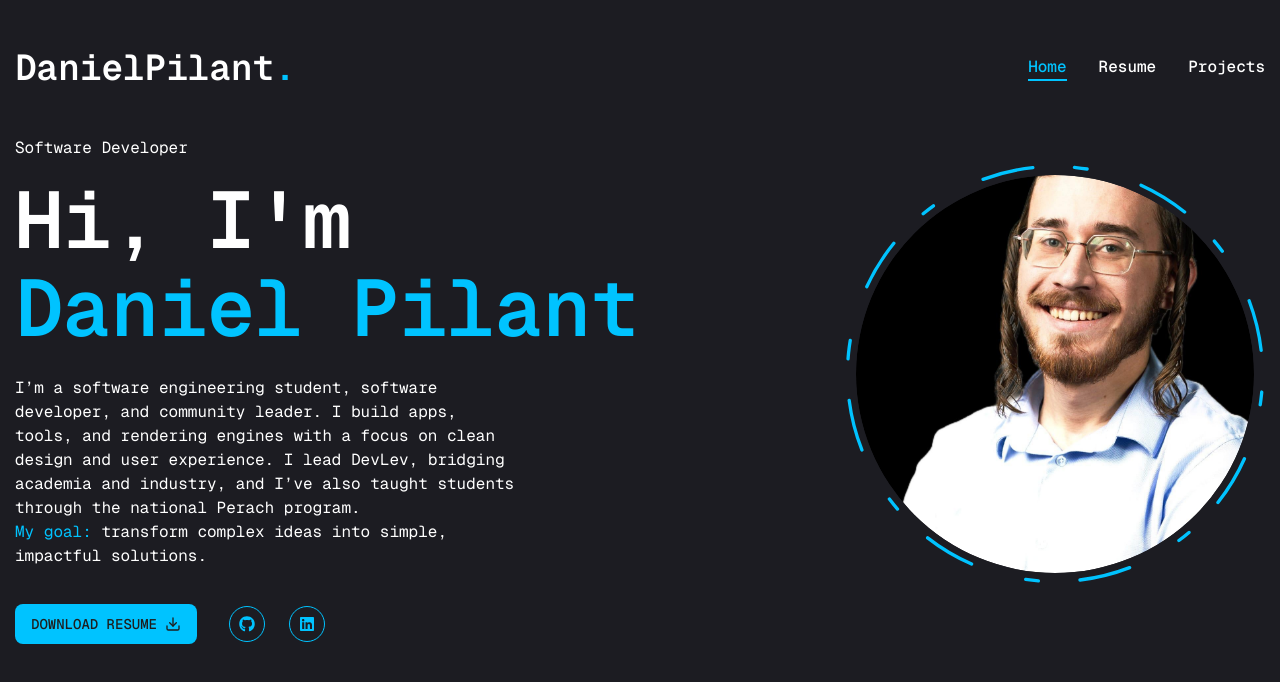
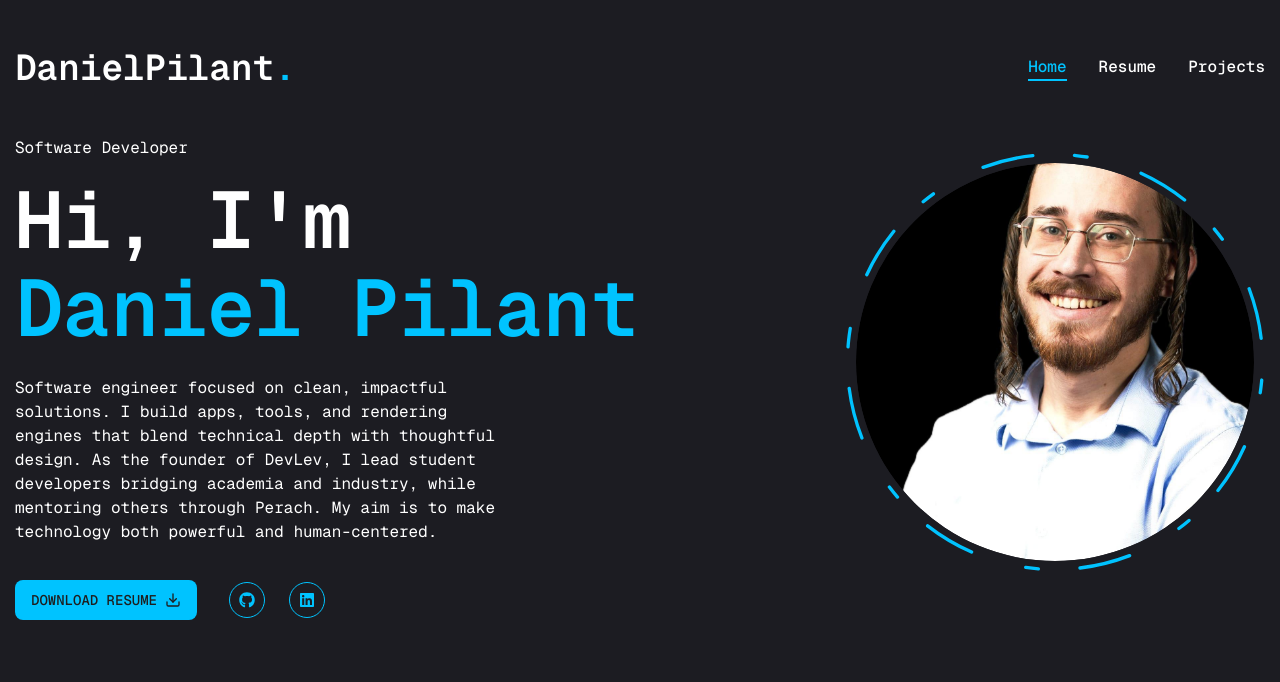
Before and after one commit to DanielPilant/portfolio, a Next.js app: page / in a window 1280 px wide. Shown: the top 682 px of the page. Built offline with nearby package versions, Linux system fonts and the light colour scheme.

Commit message:
Implement code changes to enhance functionality and improve performance

```diff
--- a/app/layout.tsx
+++ b/app/layout.tsx
@@ -17,8 +17,8 @@ const geistMono = Geist_Mono({
 });
 
 export const metadata: Metadata = {
-  title: "Create Next App",
-  description: "Generated by create next app",
+  title: "Daniel Pilant",
+  description: "Daniel Pilant's portfolio website",
 };
 
 export default function RootLayout({
--- /dev/null
+++ b/app/page.jsx
@@ -0,0 +1,57 @@
+import { Button } from "@/components/ui/button";
+import { FiDownload } from "react-icons/fi";
+
+// components
+import Socials from "@/components/Socials";
+import Photo from "@/components/Photo";
+import { Link } from "lucide-react";
+
+const Home = () => {
+  return (
+    <section className="h-full">
+      <div className="container mx-auto h-full">
+        <div className="flex flex-col xl:flex-row items-center justify-between">
+          {/* text */}
+          <div className="text-center xl:text-left order-2 xl:order-none ">
+            <span>Software Developer</span>
+            <h1 className="mb-6 mt-4">
+              Hi, I&apos;m <br />{" "}
+              <span className="text-accent">Daniel Pilant</span>
+            </h1>
+            <p className="max-w-[500px] mb-9 text-white">
+              Software engineer focused on clean, impactful solutions. I build
+              apps, tools, and rendering engines that blend technical depth with
+              thoughtful design. As the founder of DevLev, I lead student
+              developers bridging academia and industry, while mentoring others
+              through Perach. My aim is to make technology both powerful and
+              human-centered.
+            </p>
+            {/* button and social links */}
+            <div className="flex flex-col xl:flex-row items-center gap-8">
+              <Button asChild size="lg" className="uppercase flex items-center gap-2">
+                <a href="/assets/resume/Daniel_Pilant_resume.pdf" download="Daniel_Pilant_resume.pdf" target="_blank" rel="noopener noreferrer">
+                  <span>Download resume</span>
+                  <FiDownload className="text-xl" />
+                </a>
+              </Button>
+              <div className="mb-8 xl:mb-0">
+                <Socials
+                  containerStyles="flex gap-6"
+                  iconStyles="w-9 h-9 border
+              border-accent rounded-full flex justify-center items-center
+              text-accent text-base hover:bg-accent hover:text-primary hover:transition-all duration-500"
+                />
+              </div>
+            </div>
+          </div>
+
+          {/* photo */}
+          <div className="order-1 xl:order-none mb-8 xl:mb-8">
+            <Photo />
+          </div>
+        </div>
+      </div>
+    </section>
+  );
+};
+export default Home;
--- a/app/page.tsx
+++ /dev/null
@@ -1,50 +0,0 @@
-import { Button } from "@/components/ui/button"
-import { FiDownload } from "react-icons/fi"
-
-// components
-import Socials from "@/components/Socials"
-import Photo from "@/components/Photo";
-
-const Home = () => {
-  return (
-    <section className="h-full">
-      <div className="container mx-auto h-full">
-        <div className="flex flex-col xl:flex-row items-center justify-between">
-          {/* text */}
-          <div className="text-center xl:text-left order-2 xl:order-none ">
-            <span>Software Developer</span>
-            <h1 className="mb-6 mt-4">
-              Hi, I&apos;m <br /> <span className="text-accent">Daniel Pilant</span>
-            </h1>
-            <p className="max-w-[500px] mb-9 text-white">
-              I’m a software engineering student,
-              software developer, and community leader. I build apps, tools,
-              and rendering engines with a focus on clean design and
-              user experience. I lead DevLev, bridging academia and
-              industry, and I’ve also taught students through the
-              national Perach program.<br /> <span className="text-accent">My goal:</span> transform complex
-              ideas into simple, impactful solutions.</p>
-              {/* button and social links */}
-          <div className="flex flex-col xl:flex-row items-center gap-8">
-            <Button size="lg" className="uppercase flex items-center gap-2">
-              <span>Download resume</span>
-              <FiDownload className="text-xl"/>
-            </Button>
-            <div className="mb-8 xl:mb-0">
-              <Socials containerStyles="flex gap-6" iconStyles="w-9 h-9 border
-              border-accent rounded-full flex justify-center items-center
-              text-accent text-base hover:bg-accent hover:text-primary hover:transition-all duration-500" />
-            </div>
-          </div>
-          </div>
-
-          {/* photo */}
-          <div className="order-1 xl:order-none mb-8 xl:mb-8">
-            <Photo />
-          </div>
-        </div>
-      </div>
-    </section>
-  );
-}
-export default Home
--- a/tsconfig.json
+++ b/tsconfig.json
@@ -22,6 +22,6 @@
       "@/*": ["./*"]
     }
   },
-  "include": ["next-env.d.ts", "**/*.ts", "**/*.tsx", ".next/types/**/*.ts", "app/work/page.jsx", "components/WorkSliderBtns.jsx"],
+  "include": ["next-env.d.ts", "**/*.ts", "**/*.tsx", ".next/types/**/*.ts", "app/work/page.jsx", "components/WorkSliderBtns.jsx", "app/page.jsx"],
   "exclude": ["node_modules"]
 }
```
Also changed, not shown: 1 other file (tests, documents, lock files or other folders).
